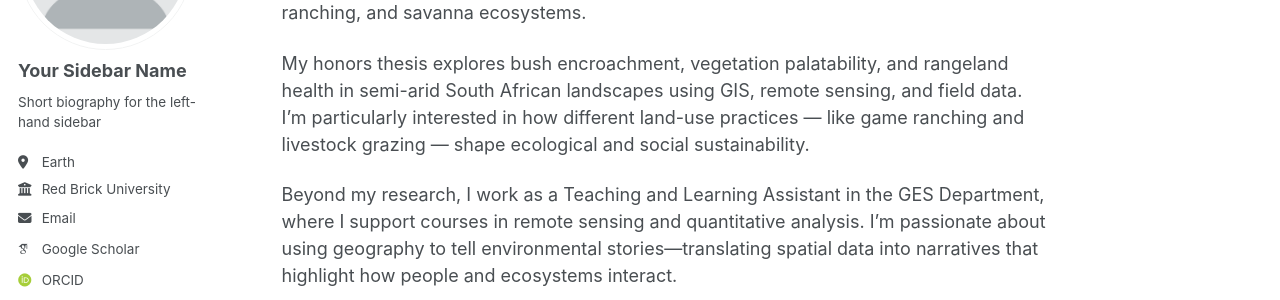
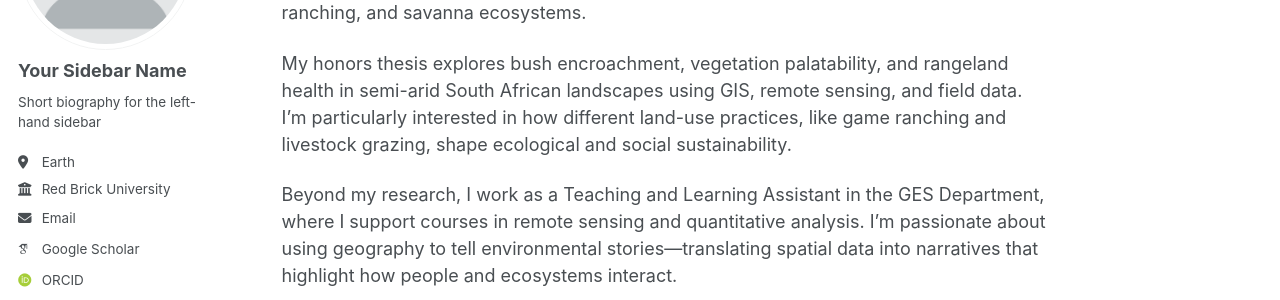
Before and after one commit to gracelong77-creator/gracelong.github.io, a Jekyll site: the page built from _pages/about.md, in a window 1280 px wide and 995 px high. Shown: the part 224-524 px from the top of the window. Built offline with Jekyll 4.4.1, drawn with Linux system fonts in a browser that asks for light colours; some web fonts are replaced; a script that is not in the unit is left out.

```diff
--- a/_pages/about.md
+++ b/_pages/about.md
@@ -9,7 +9,7 @@ redirect_from:
 
 Hi! I’m Grace Long, a Geography & Environmental Studies student at the University of Colorado Colorado Springs (UCCS), where I research sustainable land use, game ranching, and savanna ecosystems.
 
-My honors thesis explores bush encroachment, vegetation palatability, and rangeland health in semi-arid South African landscapes using GIS, remote sensing, and field data. I’m particularly interested in how different land-use practices — like game ranching and livestock grazing — shape ecological and social sustainability.
+My honors thesis explores bush encroachment, vegetation palatability, and rangeland health in semi-arid South African landscapes using GIS, remote sensing, and field data. I’m particularly interested in how different land-use practices, like game ranching and livestock grazing, shape ecological and social sustainability.
 
 Beyond my research, I work as a Teaching and Learning Assistant in the GES Department, where I support courses in remote sensing and quantitative analysis. I’m passionate about using geography to tell environmental stories—translating spatial data into narratives that highlight how people and ecosystems interact.
 
```
